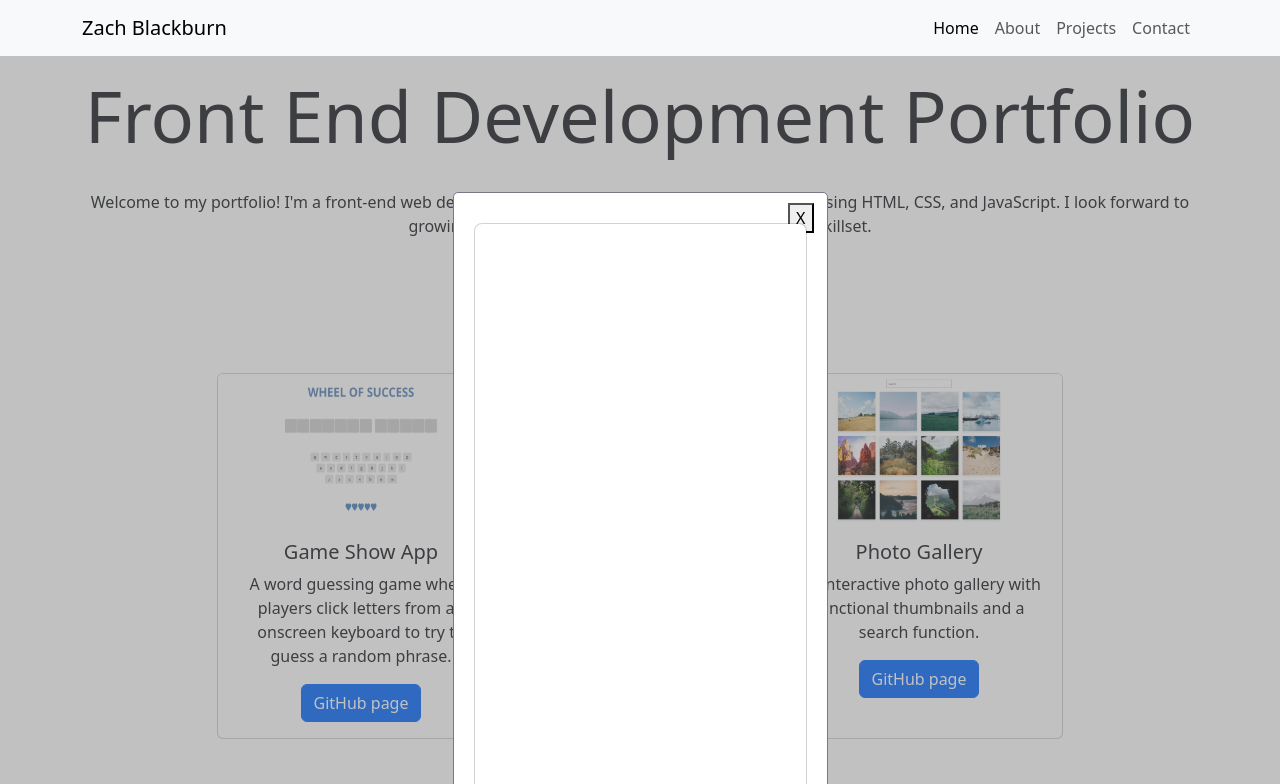
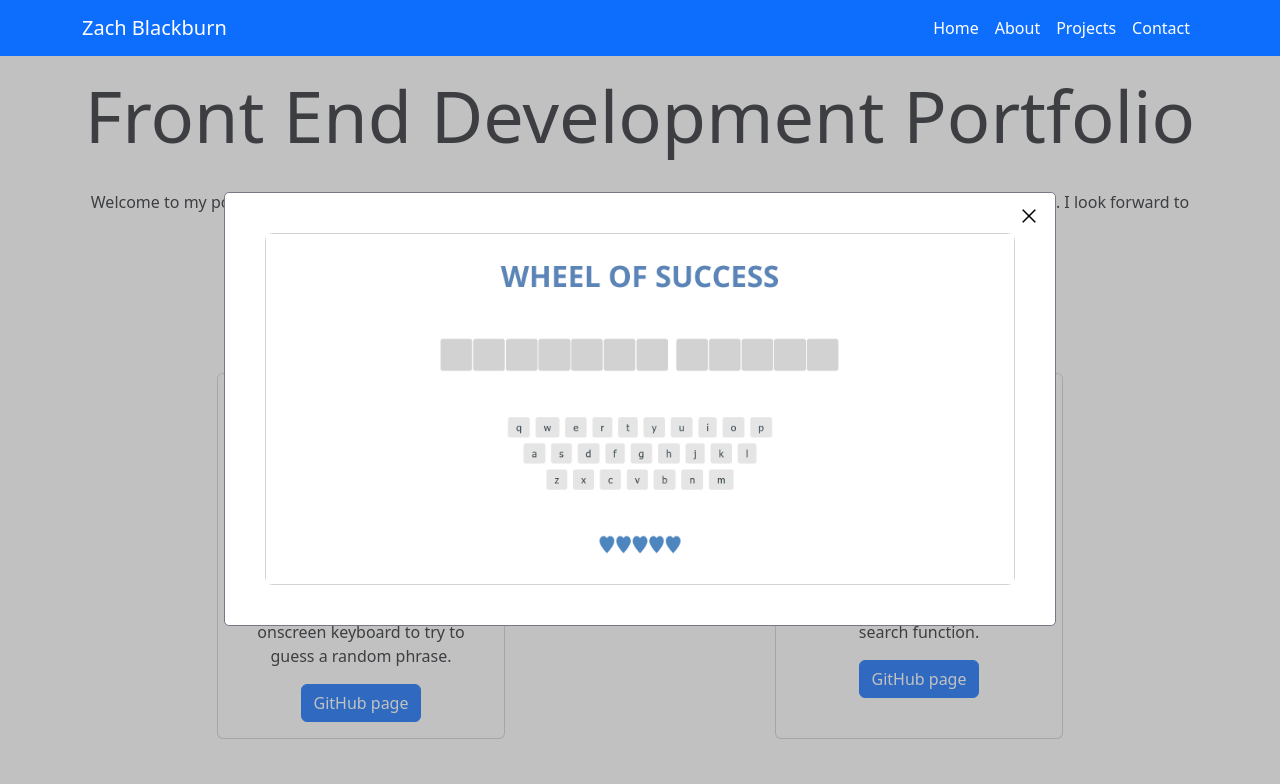
Before and after one commit to zacharey1/Portfolio, a plain HTML site: page index.html in a window 1280 px wide. Both pictures are taken after a click on the picture 361 px from the left and 448 px from the top of the page. Shown: the top 784 px of the page. Drawn offline with nearby package versions, Linux system fonts and the light colour scheme.

Commit message:
js and css updates

```diff
--- a/css/styles.css
+++ b/css/styles.css
@@ -11,27 +11,38 @@
     bottom: 0;
     background: rgba(100, 100, 100, 0.4);
     width: 100%;
+    height: 100%;
 }
 
 .modal {
     display: flex;
-    width: 375px;
+    width: 65%;
+    height: fit-content;
     margin: 15% auto auto;
     position: relative;
     text-align: center;
     background: #fff;
     border: 1px solid #778;
     border-radius: 5px;
-    padding: 30px 20px;
+    padding: 40px 40px;
 }
 
 .modal-close {
     position: absolute;
-    right: 13px;
+    right: 8px;
     top: 10px;
+    background: none;
+    border: none;
 }
-
 
 .hidden {
     display: none;
 }
+
+.material-symbols-outlined {
+  font-variation-settings:
+  'FILL' 0,
+  'wght' 400,
+  'GRAD' 0,
+  'opsz' 48
+}
--- a/index.html
+++ b/index.html
@@ -6,21 +6,22 @@
     <title>Portfolio</title>
     <link href="https://cdn.jsdelivr.net/npm/bootstrap@5.3.0-alpha1/dist/css/bootstrap.min.css" rel="stylesheet" integrity="sha384-GLhlTQ8iRABdZLl6O3oVMWSktQOp6b7In1Zl3/Jr59b6EGGoI1aFkw7cmDA6j6gD" crossorigin="anonymous">
     <link rel="stylesheet" href="css/styles.css">
+    <link rel="stylesheet" href="https://fonts.googleapis.com/css2?family=Material+Symbols+Outlined:opsz,wght,FILL,GRAD@20..48,100..700,0..1,-50..200" />
   </head>
   <body>
     <!-- navbar -->
-    <nav class="navbar navbar-expand-md bg-body-tertiary fixed-top">
+    <nav class="navbar navbar-expand-md bg-primary fixed-top">
         <div class="container">
-            <a class="navbar-brand" href="#">Zach Blackburn</a>
+            <a class="navbar-brand text-white" href="#">Zach Blackburn</a>
             <button class="navbar-toggler" type="button" data-bs-toggle="collapse" data-bs-target="#navbarNavAltMarkup" aria-controls="navbarNavAltMarkup" aria-expanded="false" aria-label="Toggle navigation">
             <span class="navbar-toggler-icon"></span>
             </button>
             <div class="collapse navbar-collapse" id="navbarNavAltMarkup">
             <div class="navbar-nav ms-auto">
-                <a class="nav-link active" aria-current="page" href="#">Home</a>
-                <a class="nav-link" href="#about">About</a>
-                <a class="nav-link" href="#projects">Projects</a>
-                <a class="nav-link" href="#contact">Contact</a>
+                <a class="nav-link active text-white" aria-current="page" href="#">Home</a>
+                <a class="nav-link text-white" href="#about">About</a>
+                <a class="nav-link text-white" href="#projects">Projects</a>
+                <a class="nav-link text-white" href="#contact">Contact</a>
             </div>
             </div>
         </div>
@@ -85,7 +86,9 @@
       </div>
       <div class="overlay hidden">
         <div class="modal">
-          <button class="modal-close">X</button>
+          <button class="modal-close">
+            <span class="material-symbols-outlined">close</span>
+          </button>
           <div class="modal-content">
             <img id="modal-img" class="modal-img" src="">
           </div>
--- a/js/app.js
+++ b/js/app.js
@@ -11,7 +11,7 @@ cardImg.forEach(
     img => {
         img.addEventListener('click', e => {
             displayModal();
-
+            modalImg.src = e.target.src;
         })
     }
 )
```
